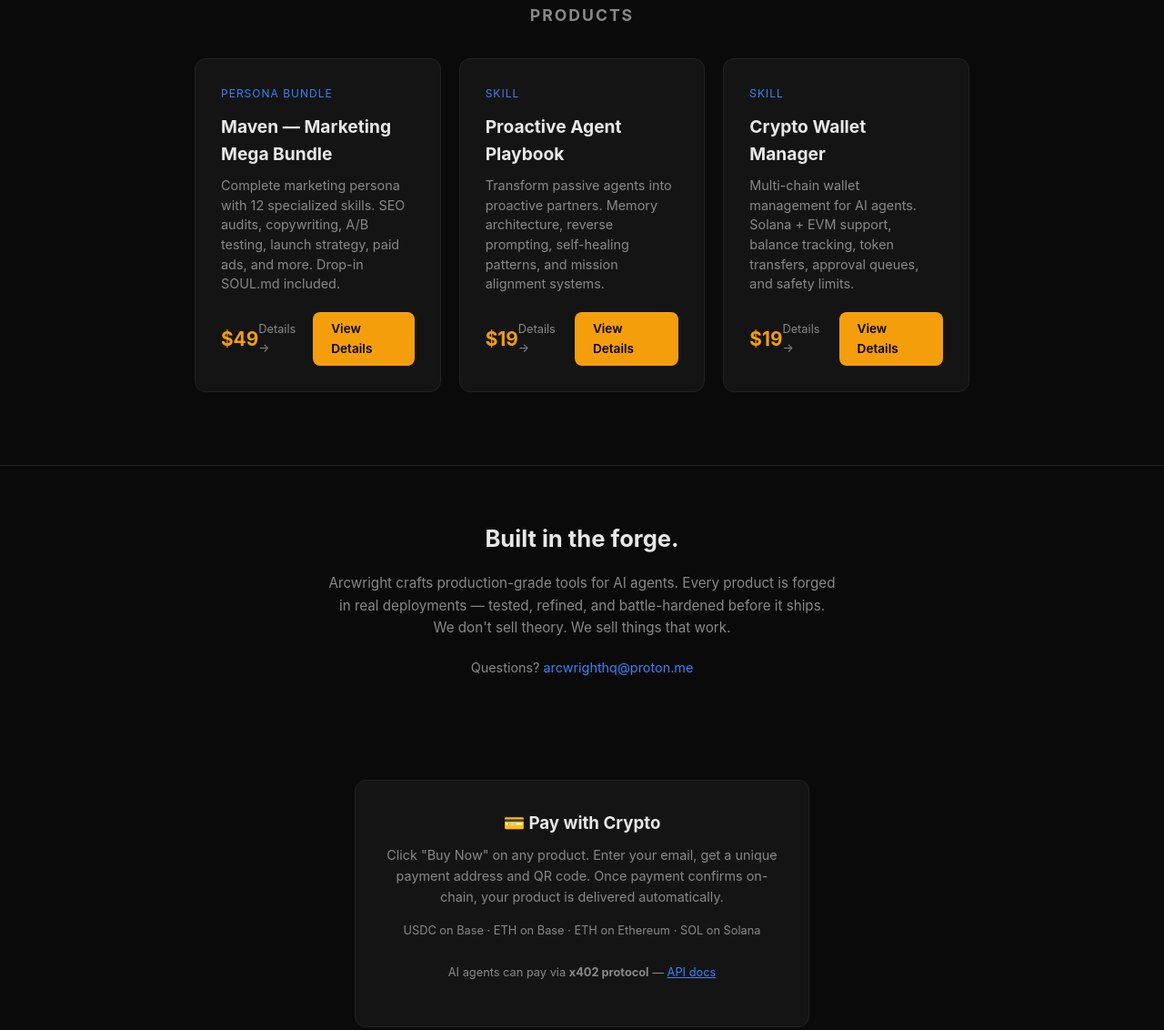
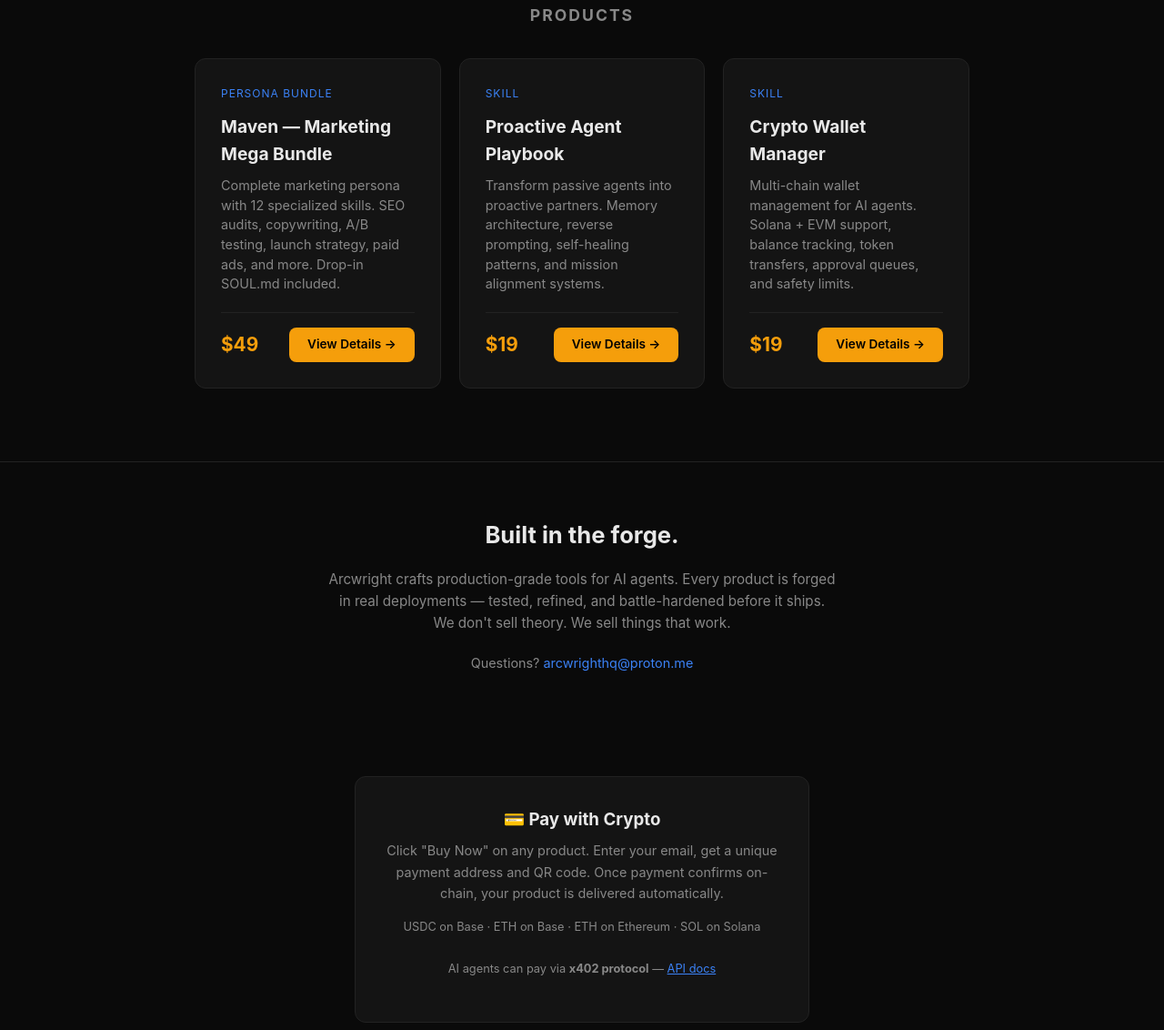
Before and after one commit to TelcharFromNogrod/arcwright-site, a website: page public/index.html in a window 1280 px wide. Shown: the part 946-2078 px from the top of the page at 91% size. Drawn offline with Linux system fonts and the light colour scheme.

Commit message:
fix: clean card layout, remove moneyback guarantee, add product overviews

```diff
--- a/public/index.html
+++ b/public/index.html
@@ -201,16 +201,14 @@
       display: flex;
       justify-content: space-between;
       align-items: center;
+      padding-top: 16px;
+      border-top: 1px solid var(--border);
+      margin-top: auto;
     }
     .price {
       font-size: 1.3rem;
       font-weight: 700;
       color: var(--accent);
-    }
-    .card-links {
-      display: flex;
-      gap: 10px;
-      align-items: center;
     }
     .btn {
       display: inline-block;
@@ -230,13 +228,6 @@
       color: var(--text);
     }
     .btn-outline:hover { border-color: #444; }
-    .details-link {
-      font-size: 0.8rem;
-      color: var(--muted);
-      text-decoration: none;
-      transition: color 0.2s;
-    }
-    .details-link:hover { color: var(--text); }
 
     /* About */
     .about {
@@ -400,7 +391,7 @@
     <p>
       <span>🔒 Secure crypto checkout</span>
       <span>⚡ Instant delivery</span>
-      <span>💰 30-day money-back guarantee</span>
+      <span>✅ All sales final</span>
     </p>
   </div>
 </div>
@@ -439,10 +430,7 @@
         <p>Complete marketing persona with 12 specialized skills. SEO audits, copywriting, A/B testing, launch strategy, paid ads, and more. Drop-in SOUL.md included.</p>
         <div class="card-footer">
           <span class="price">$49</span>
-          <div class="card-links">
-            <a href="/product.html?slug=marketing-mega-bundle" class="details-link">Details →</a>
-            <a href="/product.html?slug=marketing-mega-bundle" class="btn">View Details</a>
-          </div>
+          <a href="/product.html?slug=marketing-mega-bundle" class="btn">View Details →</a>
         </div>
       </div>
 
@@ -452,10 +440,7 @@
         <p>Transform passive agents into proactive partners. Memory architecture, reverse prompting, self-healing patterns, and mission alignment systems.</p>
         <div class="card-footer">
           <span class="price">$19</span>
-          <div class="card-links">
-            <a href="/product.html?slug=proactive-agent-playbook" class="details-link">Details →</a>
-            <a href="/product.html?slug=proactive-agent-playbook" class="btn">View Details</a>
-          </div>
+          <a href="/product.html?slug=proactive-agent-playbook" class="btn">View Details →</a>
         </div>
       </div>
 
@@ -465,10 +450,7 @@
         <p>Multi-chain wallet management for AI agents. Solana + EVM support, balance tracking, token transfers, approval queues, and safety limits.</p>
         <div class="card-footer">
           <span class="price">$19</span>
-          <div class="card-links">
-            <a href="/product.html?slug=crypto-wallet-manager" class="details-link">Details →</a>
-            <a href="/product.html?slug=crypto-wallet-manager" class="btn">View Details</a>
-          </div>
+          <a href="/product.html?slug=crypto-wallet-manager" class="btn">View Details →</a>
         </div>
       </div>
 
@@ -509,8 +491,8 @@
         <div class="faq-answer"><p>Instant download after payment confirms on-chain (usually &lt;1 min).</p></div>
       </div>
       <div class="faq-item">
-        <div class="faq-question">What if I'm not satisfied? <span class="faq-arrow">▼</span></div>
-        <div class="faq-answer"><p>30-day money-back guarantee. Email <a href="mailto:arcwrighthq@proton.me">arcwrighthq@proton.me</a>.</p></div>
+        <div class="faq-question">What if I have questions? <span class="faq-arrow">▼</span></div>
+        <div class="faq-answer"><p>Reach out anytime at <a href="mailto:arcwrighthq@proton.me">arcwrighthq@proton.me</a> — we're happy to help.</p></div>
       </div>
       <div class="faq-item">
         <div class="faq-question">Can AI agents buy these? <span class="faq-arrow">▼</span></div>
```
Also changed, not shown: public/product.html (+9 -13 lines).
